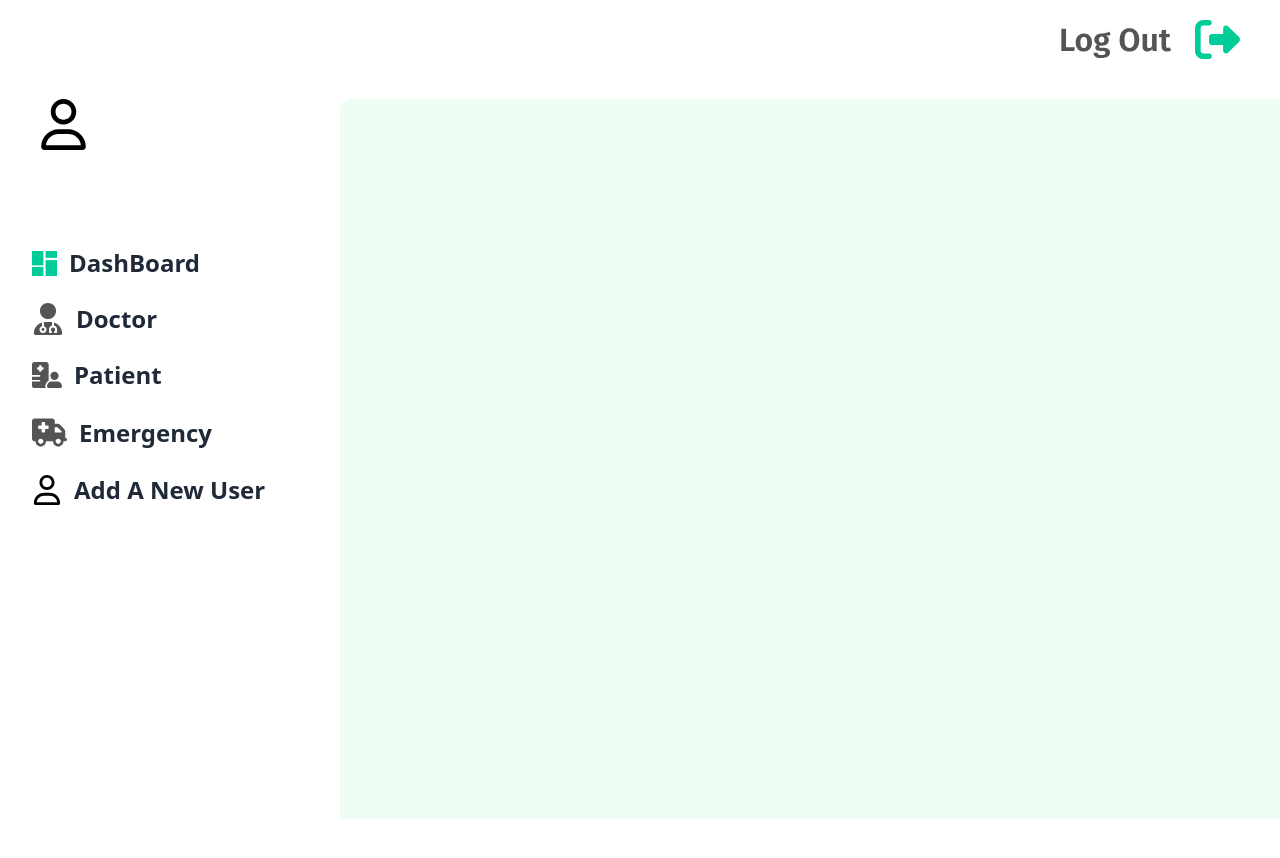
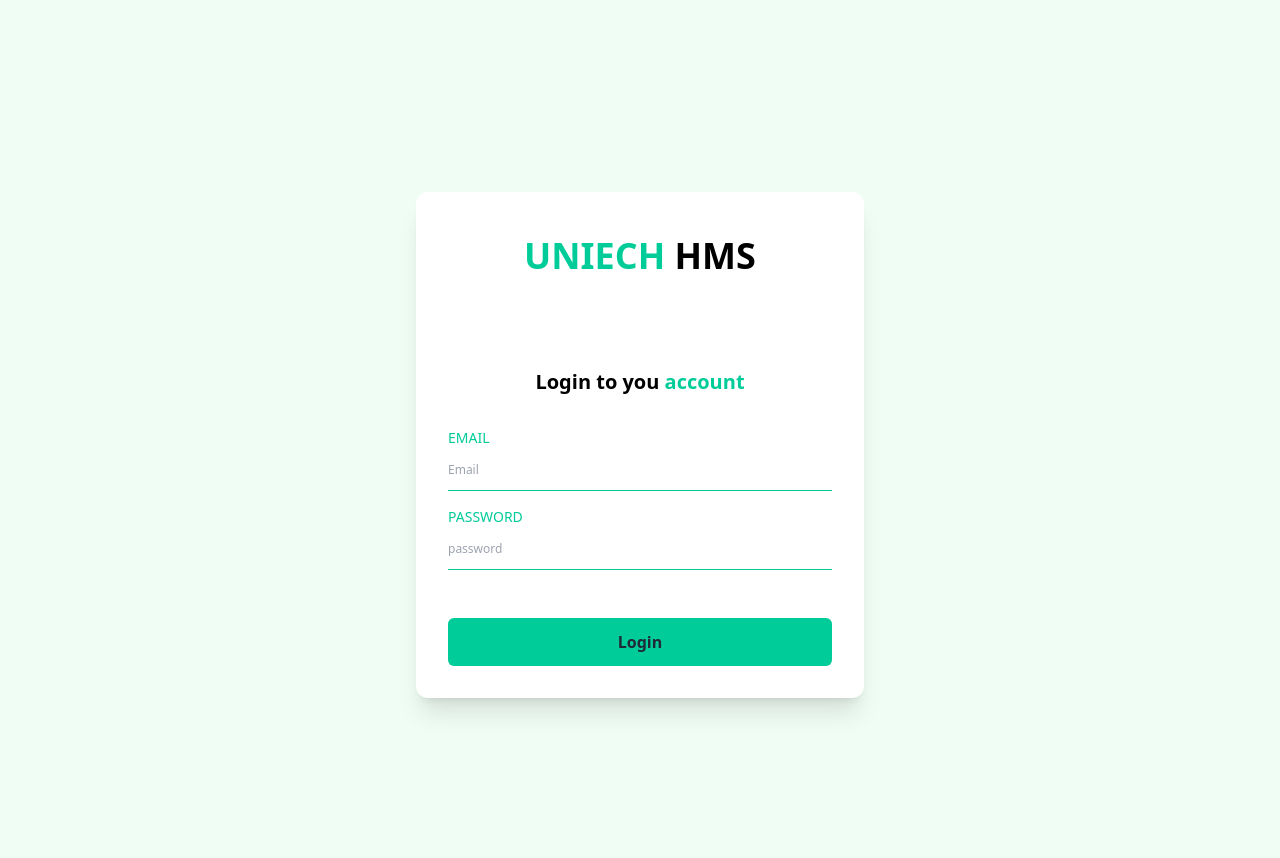
Before and after one commit to kamrulsaad/hospital-management-system-client, a React (Vite) app: page / in a window 1280 px wide. Shown: the top 858 px of the page. Before the commit the page ends 819 px from the top, so only its background shows below. Built offline with nearby package versions, Linux system fonts and the light colour scheme; no server answers.

Commit message:
Added Private routes featurs]

```diff
--- a/package.json
+++ b/package.json
@@ -14,7 +14,8 @@
     "react": "^18.2.0",
     "react-dom": "^18.2.0",
     "react-query": "^3.39.3",
-    "react-router-dom": "^6.8.1"
+    "react-router-dom": "^6.8.1",
+    "react-toastify": "^9.1.1"
   },
   "devDependencies": {
     "@types/react": "^18.0.27",
--- a/src/components/Context/UserProvider/UserProvider.jsx
+++ b/src/components/Context/UserProvider/UserProvider.jsx
@@ -10,8 +10,8 @@ const UserProvider = ({ children }) => {
 
 
   // fetching userInfo from backend
-  const [userInfo, setUserInfo] = useState({});
-  // fetching userInfo from backend
+  const [user, setUser] = useState({});
+  // fetching user from backend
   useEffect(() => {
     fetch("http://hms.uniech.com/api/v1/user/user-info", {
       headers: {
@@ -19,7 +19,7 @@ const UserProvider = ({ children }) => {
       },
     })
       .then((res) => res.json())
-      .then((data) => setUserInfo(data))
+      .then((data) => setUser(data))
       .catch((err) => console.log(err));
     // setLoading(true);
   }, []);
@@ -28,15 +28,15 @@ const UserProvider = ({ children }) => {
   // // LogOut
   const logOut = () => {
     // setLoading(true);
-    // setUserInfo(null);
+    // setuser(null);
     localStorage.clear();
     return ;
   }
 
-  const userInfos = {logOut,userInfo}
+  const users = {logOut,user}
   return (
     <div>
-      <UserContext.Provider value={userInfos}>
+      <UserContext.Provider value={users}>
         {children}
       </UserContext.Provider>
     </div>
--- a/src/components/Layouts/DashBoardLayouts/DashBoardLayouts.jsx
+++ b/src/components/Layouts/DashBoardLayouts/DashBoardLayouts.jsx
@@ -44,7 +44,7 @@ const DashBoardLayouts = () => {
     return (
 
         <div>
-            <div className='flex justify-end -mb-10 mr-10 mt-5'>
+            <div className='flex justify-end -mb-10 mr-10 '>
                 <button onClick={handleLogOut}>
                     <svg width="181" height="39" viewBox="0 0 181 39" fill="none" xmlns="http://www.w3.org/2000/svg">
                         <path d="M169.214 6.43326L180.007 17.1234C180.64 17.7502 181 18.6121 181 19.5C181 20.3879 180.64 21.2498 180.007 21.8766L169.214 32.5667C168.651 33.1239 167.896 33.4286 167.104 33.4286C165.461 33.4286 164.125 32.1054 164.125 30.4775V25.0714H152.875C151.319 25.0714 150.062 23.8266 150.062 22.2857V16.7143C150.062 15.1734 151.319 13.9286 152.875 13.9286H164.125V8.52254C164.125 6.89464 165.461 5.57143 167.104 5.57143C167.896 5.57143 168.651 5.88482 169.214 6.43326ZM150.062 5.57143H144.438C142.882 5.57143 141.625 6.81629 141.625 8.35714V30.6429C141.625 32.1837 142.882 33.4286 144.438 33.4286H150.062C151.618 33.4286 152.875 34.6734 152.875 36.2143C152.875 37.7551 151.618 39 150.062 39H144.438C139.779 39 136 35.2567 136 30.6429V8.35714C136 3.7433 139.779 0 144.438 0H150.062C151.618 0 152.875 1.24487 152.875 2.78571C152.875 4.32656 151.618 5.57143 150.062 5.57143Z" fill="#00CC99" />
--- a/src/components/Pages/Dashboard/Profile.jsx
+++ b/src/components/Pages/Dashboard/Profile.jsx
@@ -7,7 +7,7 @@ const Profile = () => {
     // console.log(userInfo);
 
 
-    // fetching userInfo from backend
+
     const [userInfo, setUserInfo] = useState({});
     // fetching userInfo from backend
     useEffect(() => {
--- a/src/components/Pages/Login/Login.jsx
+++ b/src/components/Pages/Login/Login.jsx
@@ -1,10 +1,16 @@
 import React, { useContext, useState } from 'react';
-import { useLocation, useNavigate } from 'react-router-dom';
+import { Link, useLocation, useNavigate } from 'react-router-dom';
+import { toast } from 'react-toastify';
 
 const Login = () => {
     const [error, setError] = useState();
     // Redirect to current path
     const navigate = useNavigate();
+    // const handleLogIn = () => {
+    //     if (result.status === "success") {
+    //         navigate("/home")
+    //     }
+    // }
     const location = useLocation();
     const from = location.state?.from?.pathname || '/';
     // console.log(from);
@@ -36,9 +42,9 @@ const Login = () => {
                 }
                 // set JWT token in local storage
                 localStorage.setItem('LoginToken', result.data.token);
-                // toast.success(`Login Is SuccessFull`);
+                toast.success(`Login Is SuccessFull`);
                 navigate(from, { replace: true });
-                // Navigate('/dashboard')
+                navigate("/home")
                 form.reset();
 
             })
--- a/src/components/PrivateRoutes/PrivateRoutes.jsx
+++ b/src/components/PrivateRoutes/PrivateRoutes.jsx
@@ -1,21 +1,40 @@
-import React, { useContext } from 'react';
+import React, { useContext, useEffect, useState } from 'react';
 import { Navigate, useLocation } from 'react-router-dom';
 import { UserContext } from '../Context/UserProvider/UserProvider';
 // import Spinner from '../Shared/Spinner';
 
 
 
-const PrivateRoute = ({children}) => {
-    const {user} = useContext(UserContext);
+const PrivateRoute = ({ children }) => {
+    const { user } = useContext(UserContext);
+    console.log(user);
     const location = useLocation();
+
+
+
+    // const [user, setUser] = useState();
+    // console.log(user);
+    // // fetching userInfo from backend
+    // useEffect(() => {
+    //     fetch("http://hms.uniech.com/api/v1/user/user-info", {
+    //         headers: {
+    //             Authorization: `Bearer ${localStorage.getItem("LoginToken")}`,
+    //         },
+    //     })
+    //         .then((res) => res.json())
+    //         .then((data) => setUser(data))
+    //         .catch((err) => console.log(err));
+
+    // }, []);
+
 
     // if(loading){
     //     return <Spinner></Spinner>
     // }
-    if(!user){
-        return <Navigate to ="/login"
-         state={{from: location}}
-         replace></Navigate>
+    if (!user) {
+        return <Navigate to="/login"
+            state={{ from: location }}
+            replace></Navigate>
     }
     return children;
 };
```
Also changed, not shown: src/components/Layouts/routes.jsx (+8 -6 lines), 1 other file (tests, documents, lock files or other folders).
